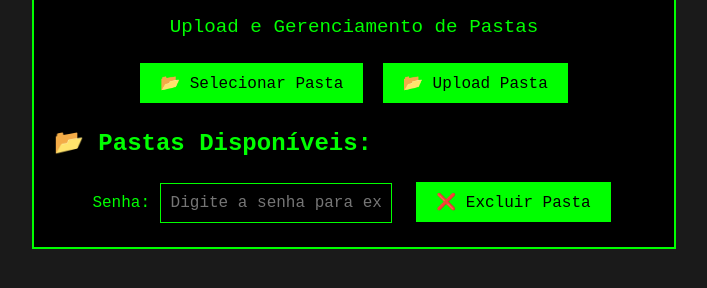
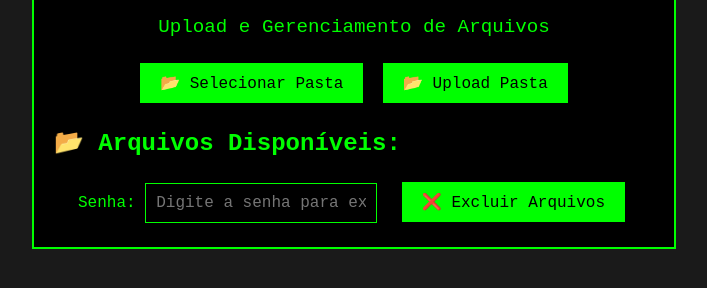
Before and after one commit to aglaessio/base_registro_iw, a plain HTML site: page index.html in a window 1280 px wide. Shown: the part 346-634 px from the top of the page, without its empty margins (286-993 px from the left). Drawn offline with Linux system fonts and the light colour scheme; no server answers.

Commit message:
Update index.html

```diff
--- a/index.html
+++ b/index.html
@@ -9,7 +9,7 @@
 <body>
     <div class="retro-container">
         <h1>📁 Base de Registros</h1>
-        <p>Upload e Gerenciamento de Pastas</p>
+        <p>Upload e Gerenciamento de Arquivos</p>
 
         <!-- Área de Upload -->
         <div class="upload-section">
@@ -20,9 +20,9 @@
             <button onclick="uploadFolder()">📂 Upload Pasta</button>
         </div>
 
-        <!-- Lista de Pastas -->
+        <!-- Lista de Arquivos -->
         <div class="file-list">
-            <h2>📂 Pastas Disponíveis:</h2>
+            <h2>📂 Arquivos Disponíveis:</h2>
             <ul id="fileList"></ul>
         </div>
 
@@ -30,7 +30,7 @@
         <div class="delete-section">
             <label for="passwordInput">Senha:</label>
             <input type="password" id="passwordInput" placeholder="Digite a senha para excluir">
-            <button onclick="deleteFolder()">❌ Excluir Pasta</button>
+            <button onclick="deleteFiles()">❌ Excluir Arquivos</button>
         </div>
     </div>
 
```
